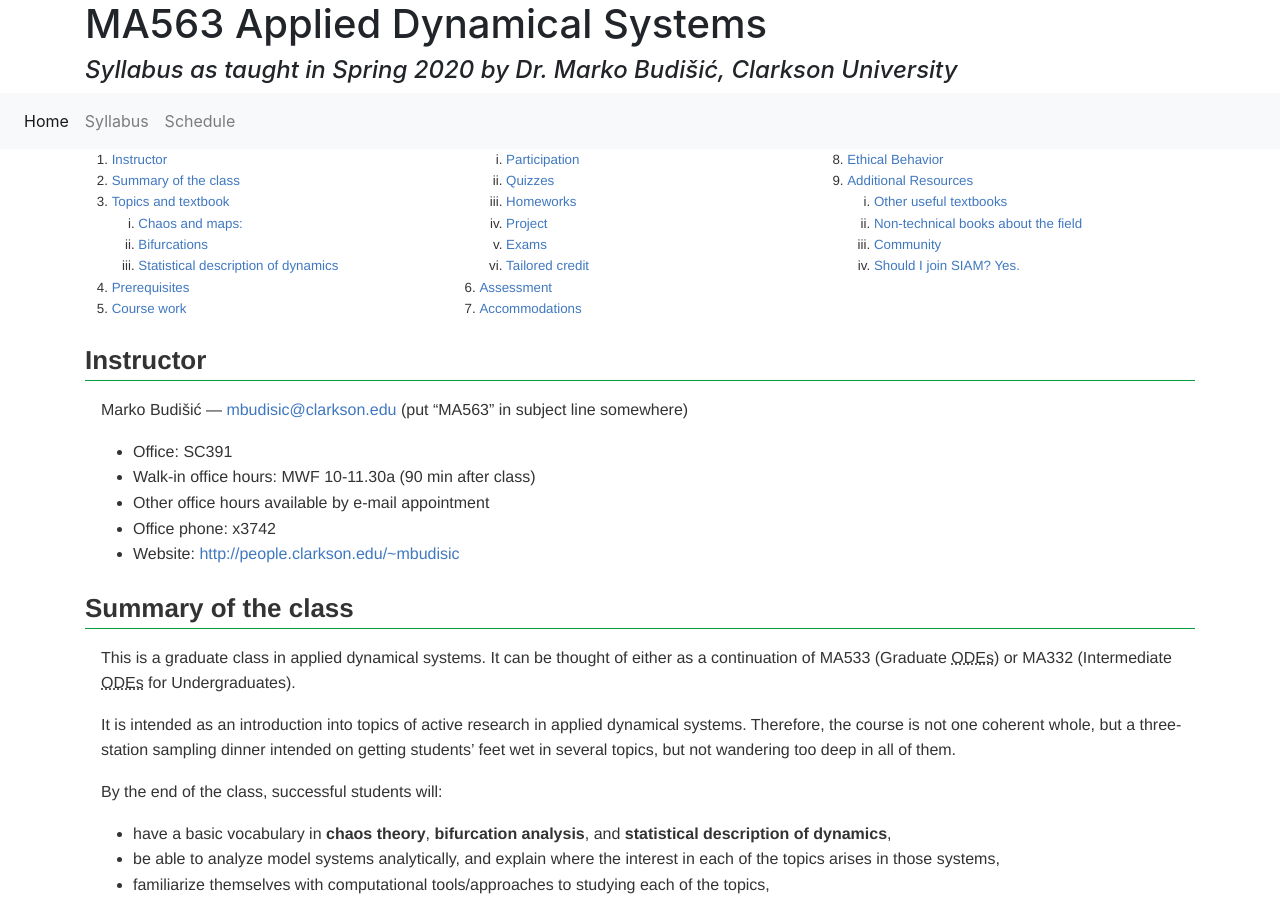
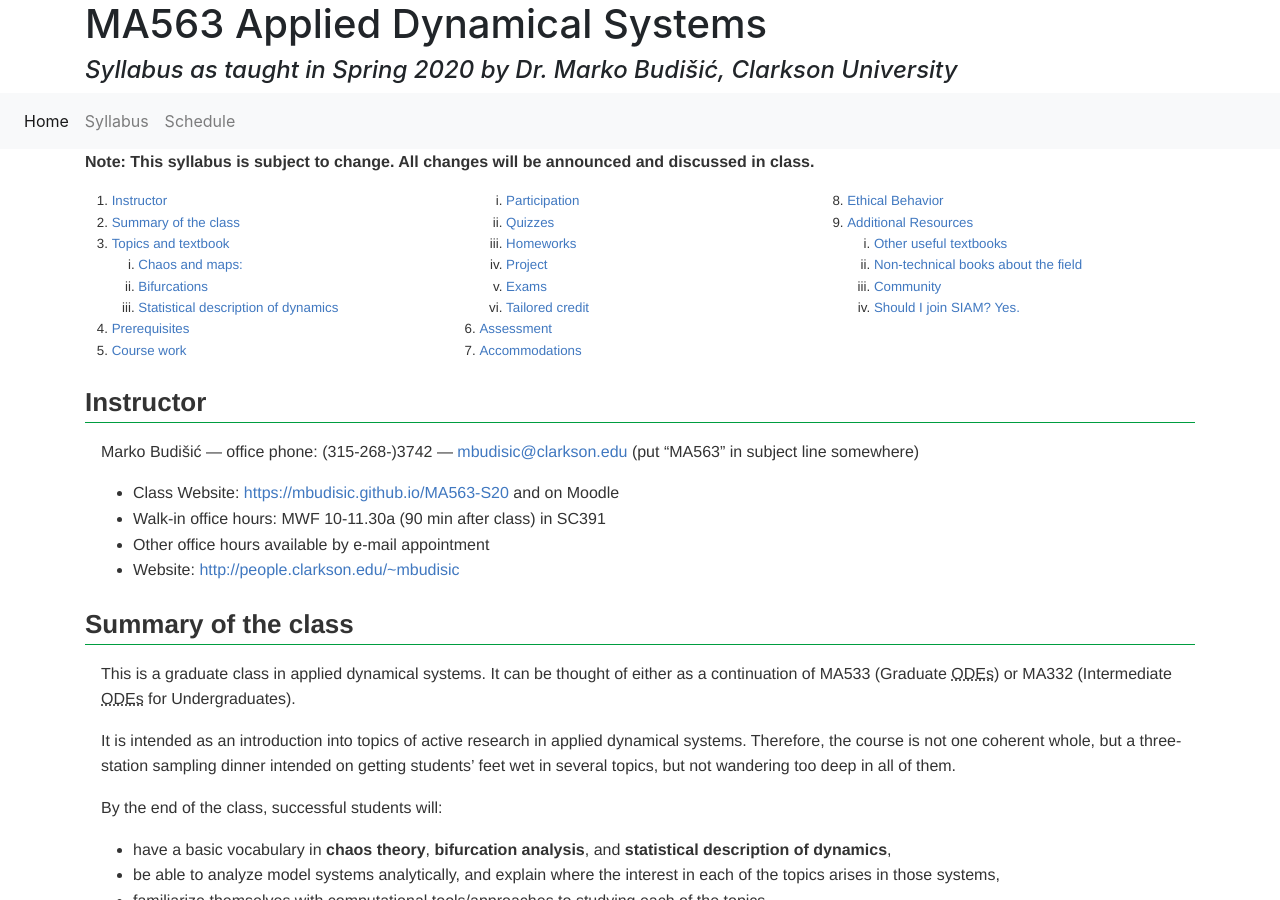
Before and after one commit to mbudisic/MA563-S20, a Jekyll site: the page built from syllabus.md, in a window 1280 px wide and 900 px high. Built offline with Jekyll 4.4.1, drawn with Linux system fonts in a browser that asks for light colours; nearby versions of some CDN libraries; our own code applies the rules of GitHub Pages for plain Markdown files; some of the changed text lies outside the part shown.

Commit message:
Minor changes to syllabus

```diff
--- a/syllabus.md
+++ b/syllabus.md
@@ -2,20 +2,23 @@
 title: MA563 Applied Dynamical Systems
 description: 'Syllabus as taught in Spring 2020 by Dr. Marko Budišić, Clarkson University'
 ---
+
+**Note: This syllabus is subject to change. All changes will be announced and discussed in class.**
+
 {::options toc_levels="1..3" /}
 
 1. TOC
 {: toc style="font-size:10pt; column-count:3; column-width: 20px; column-gap: 20px;" }
 
+
 ## Instructor
 
-Marko Budišić  ---   <mbudisic@clarkson.edu> (put "MA563" in subject line somewhere)
+Marko Budišić  --- office phone: (315-268-)3742 ---   <mbudisic@clarkson.edu> (put "MA563" in subject line somewhere)
 
- - Office: SC391
- - Walk-in office hours: MWF 10-11.30a (90 min after class)
+ - Class Website: <https://mbudisic.github.io/MA563-S20> and on Moodle
+ - Walk-in office hours: MWF 10-11.30a (90 min after class) in SC391
  - Other office hours available by e-mail appointment
- - Office phone: x3742
- - Website: [http://people.clarkson.edu/~mbudisic](http://people.clarkson.edu/~mbudisic)
+ - Website: <http://people.clarkson.edu/~mbudisic>
 
 ## Summary of the class
 
@@ -127,13 +130,9 @@ Each piece of work (homework, exam, project) will be scored on a 3 point scale.
 
 To come up with the final grade, each category will be weighed according to the table below. The grade for the category will be a mean of grades of submitted work (e.g., grade for "Homework" will be a simple mean of all submitted homeworks). To come up with a final grade, I then expect that the nearest-integer rounding of the weighed score results in the letter grade. However, I do reserve the right to intervene in this simple formula if I noticed inflation of the grade, or particularly low-scores throughout.
 
-| Component | Percentage |
-| --- | --- |
-| Quizzes | 5% |
-| Homeworks | 30%  |
-| Exams | 30%  |
-| Project | 30%  |
-| Tailored credit | 5% |
+| **Component**  | Quizzes | Homeworks | Exams | Project | Tailored Credit |
+| **Percentage** | 5%  | 30% | 30% | 30% | 5% |
+
 
 ## Accommodations
 
```
